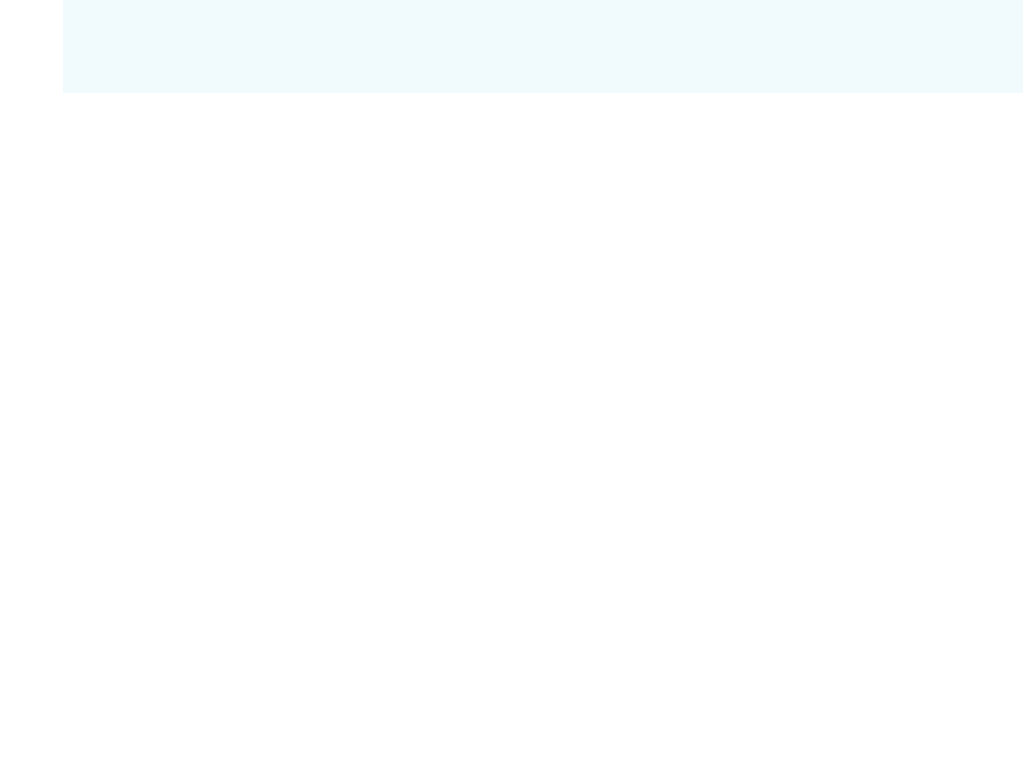
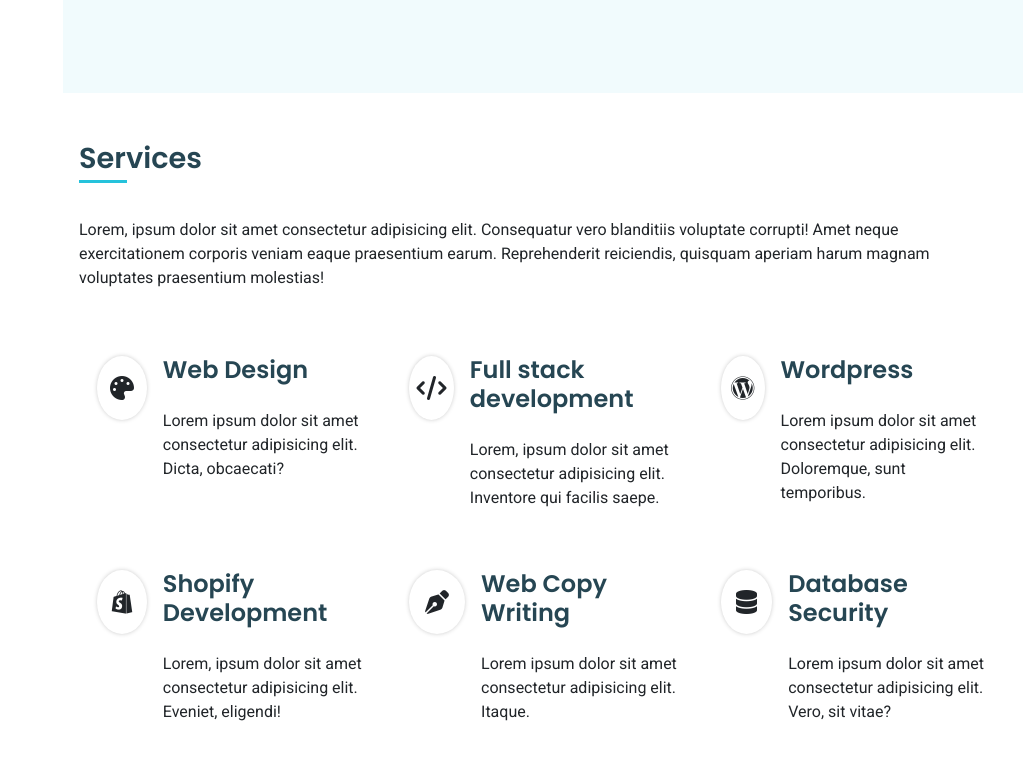
Before and after one commit to garvitmaloo/portfolio, a website: page index.html in a window 1280 px wide. Shown: the part 5123-5885 px from the top of the page, without its empty margins (257-1280 px from the left). Before the commit the page ends 5312 px from the top, so only its background shows below. Drawn offline with nearby package versions, Linux system fonts and the light colour scheme.

Commit message:
Added services section

```diff
--- a/Assets/scss/_layout.scss
+++ b/Assets/scss/_layout.scss
@@ -150,3 +150,38 @@
     }
   }
 }
+
+.services-box {
+  display: grid;
+  grid-template-columns: repeat(auto-fit, minmax(300px, 1fr));
+  gap: 0.5em;
+
+  .service-card {
+    display: flex;
+    gap: 1em;
+    padding: 1em;
+    border: 2px solid transparent;
+    border-radius: 5px;
+    transition: v.$fast-transition;
+
+    .icon {
+      height: 4rem;
+      width: 8rem;
+      border-radius: 50%;
+      box-shadow: 0 0 5px -1px v.$gray-2;
+      position: relative;
+
+      i {
+        position: absolute;
+        top: 50%;
+        left: 50%;
+        transform: translate(-50%, -50%);
+        font-size: 1.5rem;
+      }
+    }
+
+    &:hover {
+      border: 2px solid v.$color-primary;
+    }
+  }
+}
--- a/index.html
+++ b/index.html
@@ -548,7 +548,77 @@
         </div>
       </section>
 
-      <section class="sections services" id="services"></section>
+      <section class="sections services" id="services">
+        <h3 class="section-heading">Services</h3>
+        <p>
+          Lorem, ipsum dolor sit amet consectetur adipisicing elit. Consequatur
+          vero blanditiis voluptate corrupti! Amet neque exercitationem corporis
+          veniam eaque praesentium earum. Reprehenderit reiciendis, quisquam
+          aperiam harum magnam voluptates praesentium molestias!
+        </p>
+
+        <div class="services-box mt-5">
+          <div class="service-card">
+            <div class="icon"><i class="fa-solid fa-palette"></i></div>
+            <div class="text">
+              <h2 class="content-heading">Web Design</h2>
+              <p>
+                Lorem ipsum dolor sit amet consectetur adipisicing elit. Dicta,
+                obcaecati?
+              </p>
+            </div>
+          </div>
+          <div class="service-card">
+            <div class="icon"><i class="fa-solid fa-code"></i></div>
+            <div class="text">
+              <h2 class="content-heading">Full stack development</h2>
+              <p>
+                Lorem, ipsum dolor sit amet consectetur adipisicing elit.
+                Inventore qui facilis saepe.
+              </p>
+            </div>
+          </div>
+          <div class="service-card">
+            <div class="icon"><i class="fa-brands fa-wordpress"></i></div>
+            <div class="text">
+              <h2 class="content-heading">Wordpress</h2>
+              <p>
+                Lorem ipsum dolor sit amet consectetur adipisicing elit.
+                Doloremque, sunt temporibus.
+              </p>
+            </div>
+          </div>
+          <div class="service-card">
+            <div class="icon"><i class="fa-brands fa-shopify"></i></div>
+            <div class="text">
+              <h2 class="content-heading">Shopify Development</h2>
+              <p>
+                Lorem, ipsum dolor sit amet consectetur adipisicing elit.
+                Eveniet, eligendi!
+              </p>
+            </div>
+          </div>
+          <div class="service-card">
+            <div class="icon"><i class="fa-solid fa-pen-nib"></i></div>
+            <div class="text">
+              <h2 class="content-heading">Web Copy Writing</h2>
+              <p>
+                Lorem ipsum dolor sit amet consectetur adipisicing elit. Itaque.
+              </p>
+            </div>
+          </div>
+          <div class="service-card">
+            <div class="icon"><i class="fa-solid fa-database"></i></div>
+            <div class="text">
+              <h2 class="content-heading">Database Security</h2>
+              <p>
+                Lorem ipsum dolor sit amet consectetur adipisicing elit. Vero,
+                sit vitae?
+              </p>
+            </div>
+          </div>
+        </div>
+      </section>
     </main>
 
     <!-- Vendor scripts -->
```
Also changed, not shown: Assets/css/styles.css, 1 other file.
